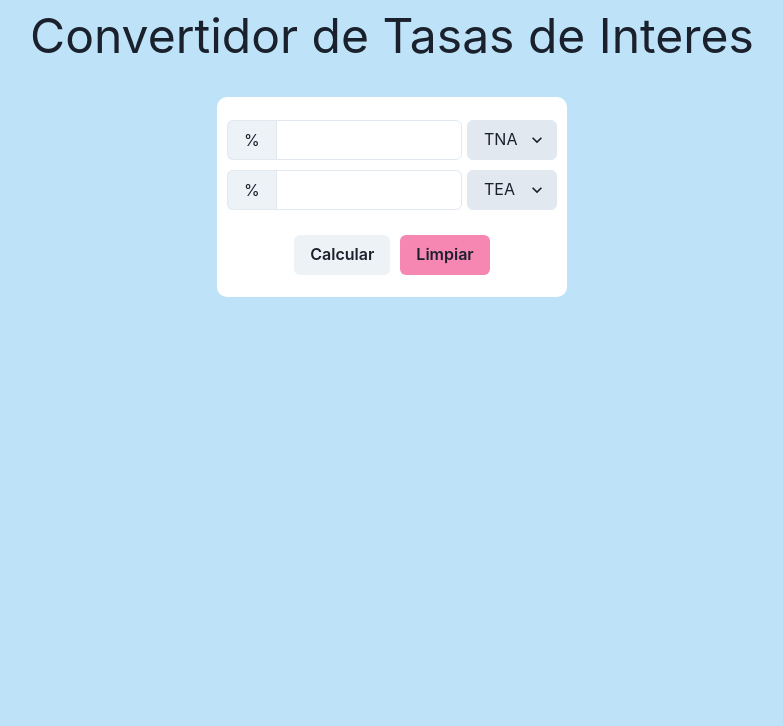
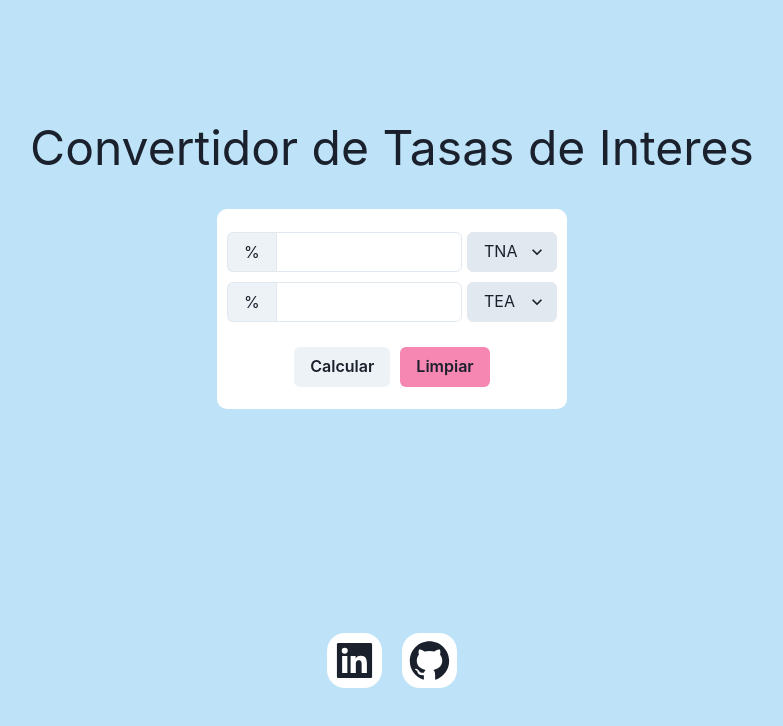
Before and after one commit to ivanbvn/convertidor-tasas-de-interes, a React (Vite) app: page / in a window 1280 px wide. Shown: the top 726 px of the page, without its empty margins (248-1031 px from the left). Built offline with nearby package versions, Linux system fonts and the light colour scheme.

Commit message:
add react-icons and contact component

```diff
--- a/package.json
+++ b/package.json
@@ -14,7 +14,8 @@
     "@emotion/styled": "^11.11.0",
     "framer-motion": "^10.12.10",
     "react": "^18.2.0",
-    "react-dom": "^18.2.0"
+    "react-dom": "^18.2.0",
+    "react-icons": "^4.8.0"
   },
   "devDependencies": {
     "@types/react": "^18.0.17",
--- a/src/App.tsx
+++ b/src/App.tsx
@@ -10,6 +10,7 @@ import {
 } from "@chakra-ui/react";
 import { tasas } from "./helpers";
 import { useForm } from "./hooks";
+import { Contact } from "./components";
 
 function App() {
   const {
@@ -22,6 +23,7 @@ function App() {
   } = useForm();
 
   return (
+    <Flex h="100%" justify="space-around" direction="column">
       <Flex direction="column" justify="center">
         <Flex justify="center" mb="25px">
           <Text fontSize="5xl">Convertidor de Tasas de Interes</Text>
@@ -114,6 +116,10 @@ function App() {
           </Flex>
         </Flex>
       </Flex>
+      <Flex justify="center">
+        <Contact />
+      </Flex>
+    </Flex>
   );
 }
 
--- /dev/null
+++ b/src/components/Contact.tsx
@@ -0,0 +1,52 @@
+import { Flex, Link } from "@chakra-ui/react";
+import { AiFillLinkedin, AiFillGithub } from "react-icons/ai";
+
+export const Contact = () => {
+  return (
+    <Flex gap="20px">
+      <Flex
+        justify="center"
+        align="center"
+        width="55px"
+        h="55px"
+        bg="white"
+        borderRadius="18px"
+        _hover={{
+          bg: "blue.200",
+        }}
+      >
+        <Link
+          href="https://www.linkedin.com/in/ivan-bilvinas-5897331b7/"
+          target="_blank"
+        >
+          <AiFillLinkedin
+            style={{
+              width: "45px",
+              height: "45px",
+            }}
+          />
+        </Link>
+      </Flex>
+      <Flex
+        justify="center"
+        align="center"
+        width="55px"
+        h="55px"
+        bg="white"
+        borderRadius="18px"
+        _hover={{
+          bg: "blue.200",
+        }}
+      >
+        <Link href="https://github.com/ivanbvn" target="_blank">
+          <AiFillGithub
+            style={{
+              width: "45px",
+              height: "45px",
+            }}
+          />
+        </Link>
+      </Flex>
+    </Flex>
+  );
+};
--- /dev/null
+++ b/src/components/index.ts
@@ -0,0 +1 @@
+export * from './Contact'
```
Also changed, not shown: 1 other file (tests, documents, lock files or other folders). Lines whose indentation alone changed are shown as unchanged.
